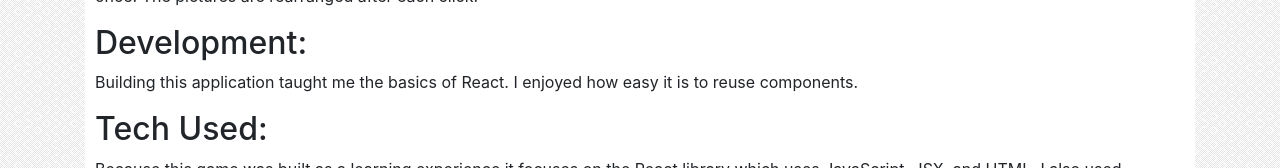
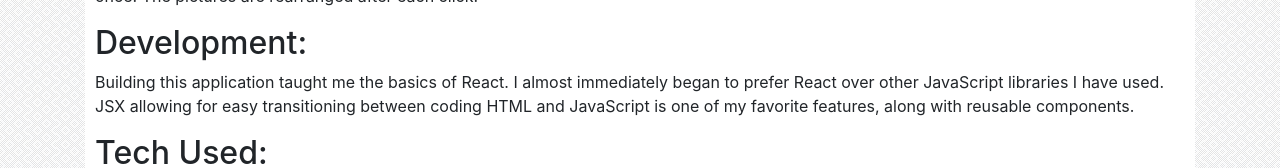
Before and after one commit to JBVenuto/reactportfolio, a React (Create React App) app: page /memory in a window 1280 px wide. Shown: the part 947-1115 px from the top of the page. Built offline with nearby package versions, Linux system fonts and the light colour scheme.

Commit message:
Changed the wording for the description on the memory page

```diff
--- a/src/pages/Memory.js
+++ b/src/pages/Memory.js
@@ -40,7 +40,7 @@ class Memory extends Component {
                         <h2>About:</h2>
                         <p>I built this application to get hands on experience using React. It’s a fun little memory game that challenges the user to click on each picture only once. The pictures are rearranged after each click.</p>
                         <h2>Development:</h2>
-                        <p>Building this application taught me the basics of React. I enjoyed how easy it is to reuse components.</p>
+                        <p>Building this application taught me the basics of React. I almost immediately began to prefer React over other JavaScript libraries I have used. JSX allowing for easy transitioning between coding HTML and JavaScript is one of my favorite features, along with reusable components.</p>
                         <h2>Tech Used:</h2>
                         <p>Because this game was built as a learning experience it focuses on the React library which uses JavaScript, JSX, and HTML. I also used Bootstrap and CSS for stylizing. The pictures come from the Met’s collection of open access artworks.</p>
                     </div>
```
